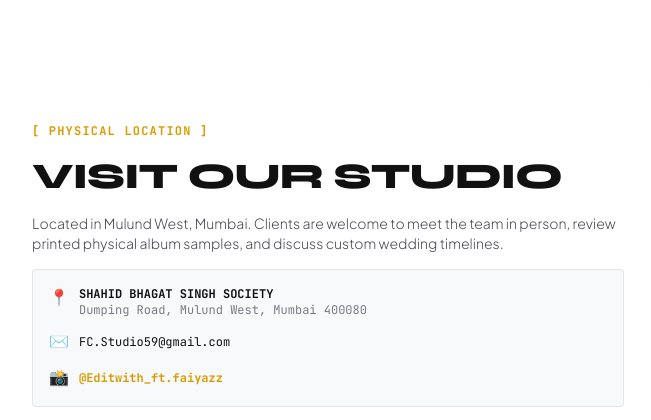
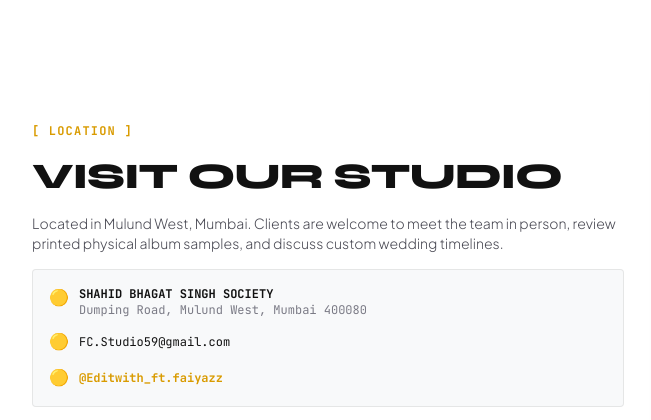
Before and after one commit to techhub101/fcstudio, a plain HTML site: page index.html in a window 1280 px wide. Shown: the part 5920-6340 px from the top of the page, 0-651 px from the left. Drawn offline with nearby package versions, Linux system fonts and the light colour scheme.

Commit message:
Update index.html

```diff
--- a/index.html
+++ b/index.html
@@ -1234,7 +1234,7 @@
       <div class="grid grid-cols-1 lg:grid-cols-12 gap-8 items-center">
 
         <div class="lg:col-span-6 space-y-4">
-          <span class="text-xs font-mono tracking-widest text-studio-gold uppercase font-bold">[ PHYSICAL LOCATION ]</span>
+          <span class="text-xs font-mono tracking-widest text-studio-gold uppercase font-bold">[ LOCATION ]</span>
           <h2 class="font-display font-extrabold text-2xl sm:text-4xl text-studio-black uppercase tracking-tight">
             VISIT OUR STUDIO
           </h2>
@@ -1244,18 +1244,18 @@
 
           <div class="p-4 bg-studio-surface border border-studio-border rounded space-y-3 font-mono text-xs">
             <div class="flex items-start gap-2.5">
-              <span class="text-base">📍</span>
+              <span class="text-base">🟡</span>
               <div>
                 <strong class="text-studio-black block">SHAHID BHAGAT SINGH SOCIETY</strong>
                 <span class="text-studio-muted">Dumping Road, Mulund West, Mumbai 400080</span>
               </div>
             </div>
             <div class="flex items-center gap-2.5">
-              <span class="text-base">✉️</span>
+              <span class="text-base">🟡</span>
               <a href="mailto:FC.Studio59@gmail.com" class="text-studio-black hover:text-studio-gold">FC.Studio59@gmail.com</a>
             </div>
             <div class="flex items-center gap-2.5">
-              <span class="text-base">📸</span>
+              <span class="text-base">🟡</span>
               <a href="https://www.instagram.com/Editwith_ft.faiyazz" target="_blank" class="text-studio-gold font-bold hover:underline">@Editwith_ft.faiyazz</a>
             </div>
           </div>
```
